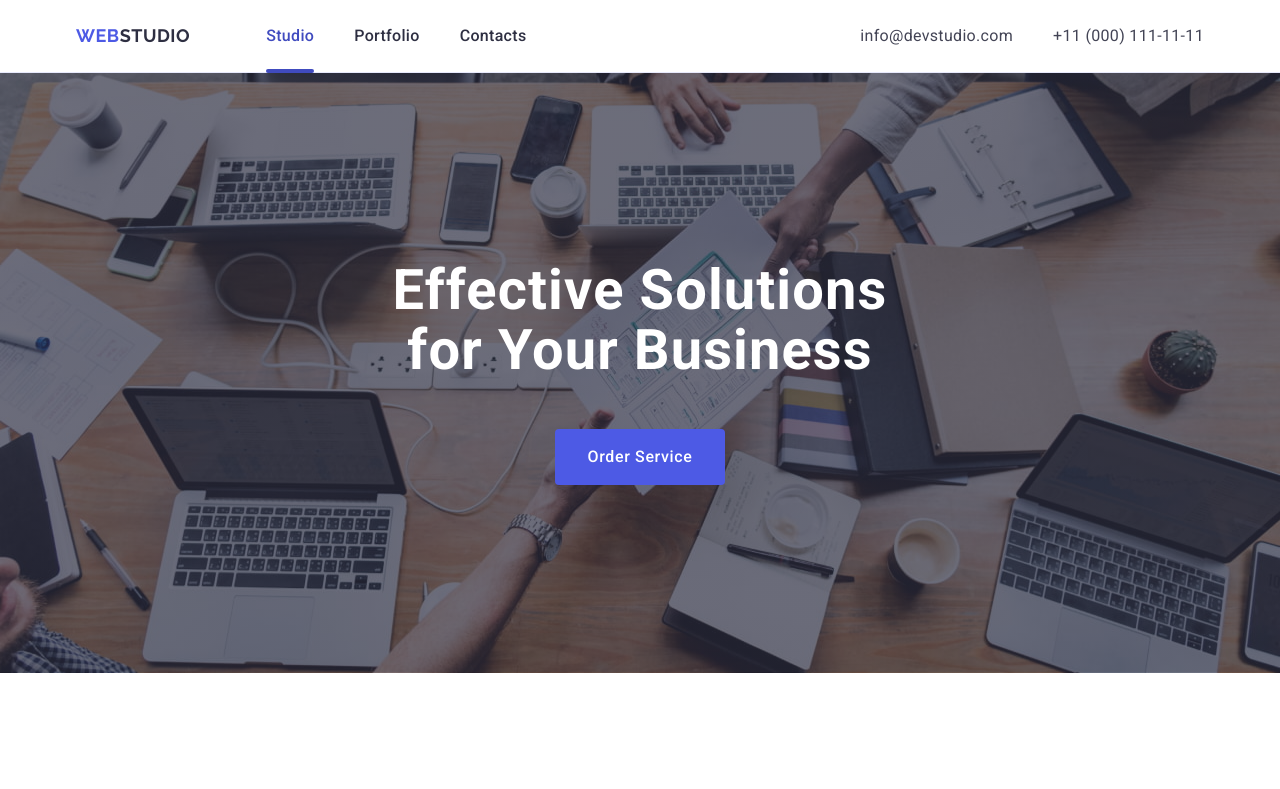
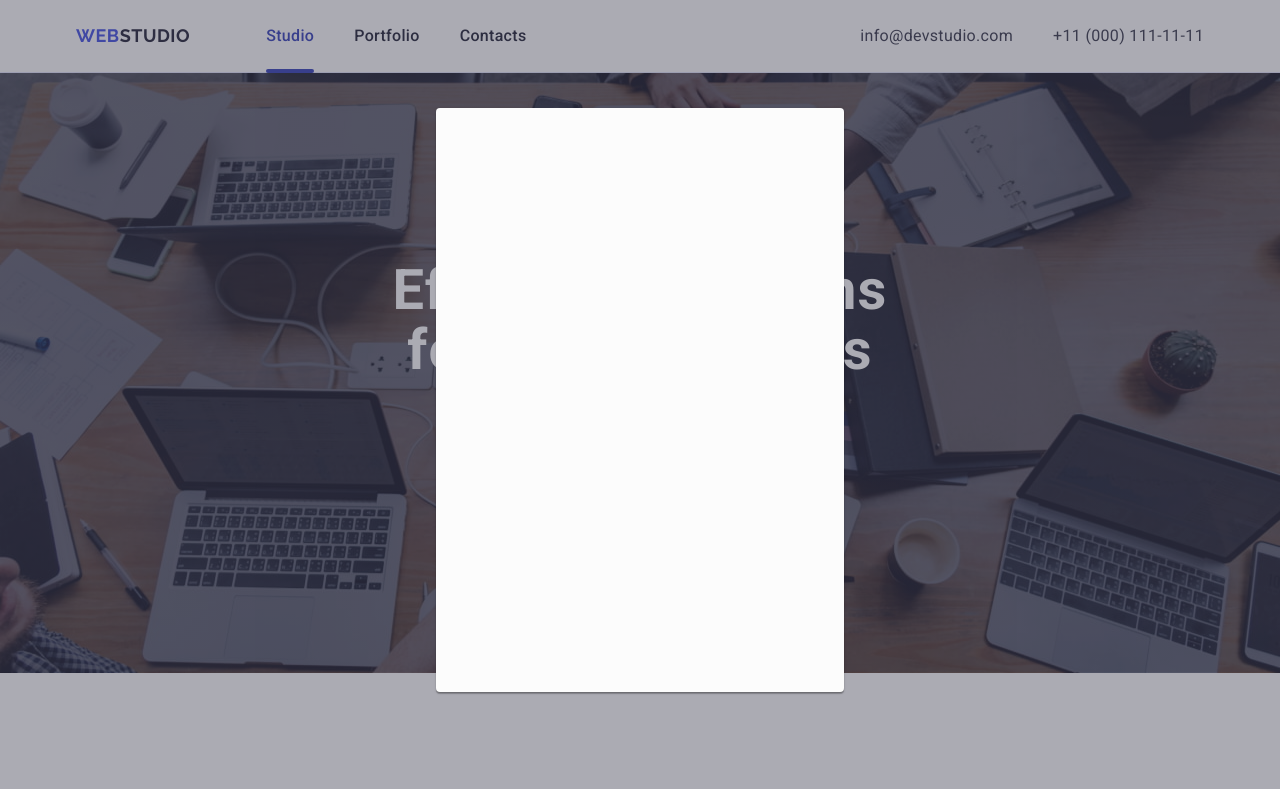
Before and after one commit to Yuliia-Tyzhai/goit-markup-hw-05, a plain HTML site: page index.html in a window 1280 px wide. Shown: the top 789 px of the page. Drawn offline with nearby package versions, Linux system fonts and the light colour scheme.

Commit message:
add all new information

```diff
--- a/css/styles.css
+++ b/css/styles.css
@@ -511,3 +511,28 @@ p {
 .logo-box {
   margin-right: 120px;
 }
+
+/* ===============BACKDROP STYLES=============== */
+
+.backdrop {
+  position: fixed;
+  left: 0;
+  top: 0;
+  z-index: 99999999;
+  width: 100%;
+  height: 100%;
+  background-color: rgba(46, 47, 66, 0.4);
+}
+
+.modal {
+  position: absolute;
+  top: 50%;
+  left: 50%;
+  transform: translate(-50%, -50%);
+  width: 408px;
+  min-height: 584px;
+  border-radius: 4px;
+  box-shadow: 0 1px 1px 0 rgba(0, 0, 0, 0.14), 0 1px 3px 0 rgba(0, 0, 0, 0.12),
+    0 2px 1px 0 rgba(0, 0, 0, 0.2);
+  background-color: #fcfcfc;
+}
--- a/index.html
+++ b/index.html
@@ -478,5 +478,11 @@
         </div>
       </div>
     </footer>
+
+    <!-- ==============BACKDROP============== -->
+
+    <div class="backdrop">
+      <div class="modal"></div>
+    </div>
   </body>
 </html>
```
